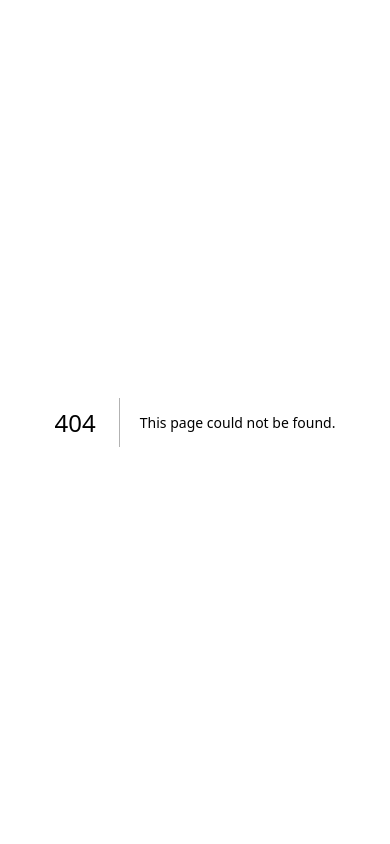
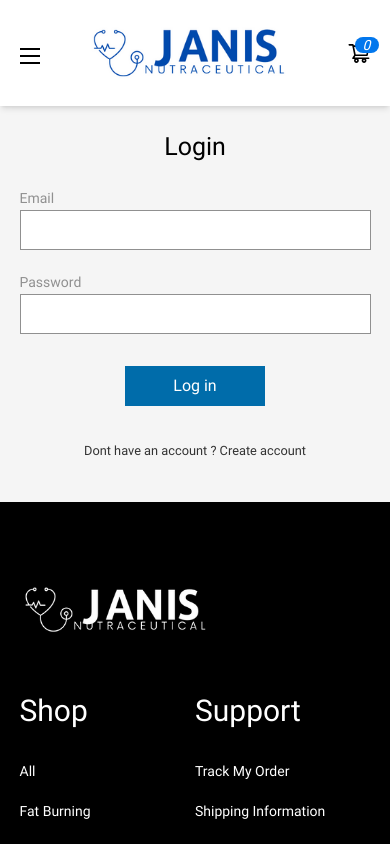
Before and after one commit to Mohkabir/e-commerce-janis, a Next.js app: page /account in a window 390 px wide. Before the commit this address had no page. Shown: the top 844 px of the page. Built offline with nearby package versions, Linux system fonts and the light colour scheme.

Commit message:
continue work on nav mobile

```diff
--- a/components/Main.js
+++ b/components/Main.js
@@ -14,11 +14,7 @@
   return (
     <div className="flex flex-col lg:flex-row w-full my-10 mt-24 mx-auto max-w-[1200px]">
       <div className="flex flex-wrap justify-center items-stretch gap-x-2 gap-y-7 md:gap-x-5 md:gap-y-10 w-[95%] sm:w-[100%] mx-auto">
-        {/* {products
-          .sort((a, b) => a[sortBy] - b[sortBy])
-          .map((product) => (
-            <ProductItem key={product.id} product={product} />
-          ))} */}
+
 
         {sortBy === "sellingStack"
           ? products
--- a/pages/SideBar.js
+++ b/pages/SideBar.js
@@ -1,12 +1,12 @@
 import { useContext, useEffect, useState } from "react";
 import productContext from "../context/productContext";
+import Link from "next/link";
 
 export default function SideBar() {
   const { sorProduct, issOpen, setissOpen } = useContext(productContext);
 
   const handleClose = () => {
     setissOpen(!issOpen);
-
   };
   return (
     <div className={`${issOpen ? "sideNav" : "noNav"}`}>
@@ -39,7 +39,13 @@
               <span> BEST SELLING STACK</span>
             </li>
             <li>
-              <span> MY ACCOUNT</span>
+              <span
+                onClick={() => {
+                  handleClose();
+                }}
+              >
+                <Link href="/account"> MY ACCOUNT</Link>
+              </span>
             </li>
           </ul>
         </div>
--- /dev/null
+++ b/pages/account.js
@@ -0,0 +1,134 @@
+import Link from "next/link";
+import React, { useContext, useState, useRef } from "react";
+import Footer from "../components/Footer";
+import Meta from "../components/Meta";
+import Nav from "../components/Nav";
+
+const Account = () => {
+  const [issLogin, setIssLogin] = useState(true);
+  const [error, seterror] = useState("");
+  const [success, setSuccess] = useState("");
+
+  const [formData, setformData] = useState({
+    firstName: "",
+    lastName: "",
+    email: "",
+    password: "",
+  });
+
+  const handleSubmit = (e) => {
+    e.preventDefault();
+    if (issLogin) {
+      setSuccess("");
+      seterror("Wrong Credentials");
+    } else {
+      console.log(formData, "formData");
+      setSuccess(
+        "Registration successful and under review. We will get back to you when approved"
+      );
+      setIssLogin(true);
+      setformData({
+        firstName: "",
+        lastName: "",
+        email: "",
+        password: "",
+      });
+    }
+  };
+
+  const handleChange = (e) => {
+    seterror("");
+    setSuccess("");
+    setformData({
+      ...formData,
+      [e.target.name]: e.target.value,
+    });
+  };
+
+  return (
+    <div>
+      <Meta />
+      <Nav />
+      <div className="w-[90%] md:w-[50%] my-10 mt-32 mx-auto max-w-[1200px] text-center">
+        <h1 className="text-[25px]">{issLogin ? "Login" : "Create Account"}</h1>
+        <p style={{ color: "red" }}>
+          <small>{error}</small>
+        </p>
+        {success && (
+          <p style={{ color: "green", lineHeight: "15px" }}>
+            <small>{success}</small>
+          </p>
+        )}
+        <form onSubmit={handleSubmit}>
+          {!issLogin && (
+            <>
+              <div className="input_wrap">
+                <label htmlFor="email">First Name</label>
+                <input
+                  type="text"
+                  name="firstName"
+                  required="true"
+                  value={formData.firstName}
+                  onChange={(e) => handleChange(e)}
+                />
+              </div>
+              <div className="input_wrap">
+                <label htmlFor="password">Last Name</label>
+                <input
+                  type="text"
+                  name="lastName"
+                  required="true"
+                  value={formData.lastName}
+                  onChange={(e) => handleChange(e)}
+                />
+              </div>
+            </>
+          )}
+          <div className="input_wrap">
+            <label htmlFor="email">Email</label>
+            <input
+              type="text"
+              name="email"
+              required="true"
+              value={formData.email}
+              onChange={(e) => handleChange(e)}
+            />
+          </div>
+          <div className="input_wrap">
+            <label htmlFor="password">Password</label>
+            <input
+              type="text"
+              name="password"
+              required="true"
+              value={formData.password}
+              onChange={(e) => handleChange(e)}
+            />
+          </div>
+          <button
+            type="submit"
+            className="my-8 py-2 px-12 bg-[#006caa] text-white"
+          >
+            {issLogin ? "Log in" : "Sign Up"}
+          </button>
+          <p>
+            <small
+              onClick={() => {
+                setIssLogin(!issLogin);
+                seterror("");
+                setSuccess("");
+              }}
+              style={{ cursor: "pointer" }}
+            >
+              {issLogin
+                ? "Dont have an account ? Create account"
+                : "Already have an account ? Log in."}
+            </small>
+          </p>
+        </form>
+      </div>
+      <Footer />
+    </div>
+  );
+};
+
+export default Account;
--- a/styles/globals.css
+++ b/styles/globals.css
@@ -68,18 +68,35 @@
   }
 }
 
+@keyframes navEffectBb {
+  from {
+    background-color: white;
+  }
+  to {
+    background-color: rgba(0, 0, 0, 0.7);
+  }
+}
+
 .sideNav {
   position: absolute;
   top: 0;
   left: 0;
   width: 100%;
   height: 100%;
-  background-color: rgba(0, 0, 0, 0.7);
+  /* background-color: rgba(0, 0, 0, 0.7); */
+  background-color: transparent;
   z-index: 300;
   display: flex;
   justify-content: space-between;
   align-items: center;
   overflow-y: hidden;
+  animation-name: navEffectBb;
+  animation-timing-function: ease-in-out;
+  animation-fill-mode: forwards;
+  animation-duration: 800ms;
+  animation-iteration-count: 1;
+  animation-delay: 300ms;
+
 }
 
 /* html {
@@ -93,7 +110,7 @@
   animation-delay: 0s;
   animation-timing-function: ease-in-out;
   animation-fill-mode: forwards;
-  animation-duration: 700ms;
+  animation-duration: 600ms;
   animation-iteration-count: 1;
   width: 0%;
   height: 100%;
@@ -241,6 +258,20 @@
 .contents_wrap p {
   margin: 20px 0;
 }
+.input_wrap {
+  margin-top: 20px;
+  text-align: left;
+}
+.input_wrap input {
+  display: block;
+  width: 100%;
+  border: 1px solid #909090;
+  padding: 7px 10px;
+}
+.input_wrap label {
+  font-size: 14px;
+  color: #909090;
+}
 
 .footer .list {
   display: flex;
```
Also changed, not shown: pages/index.js (+0 -37 lines).
